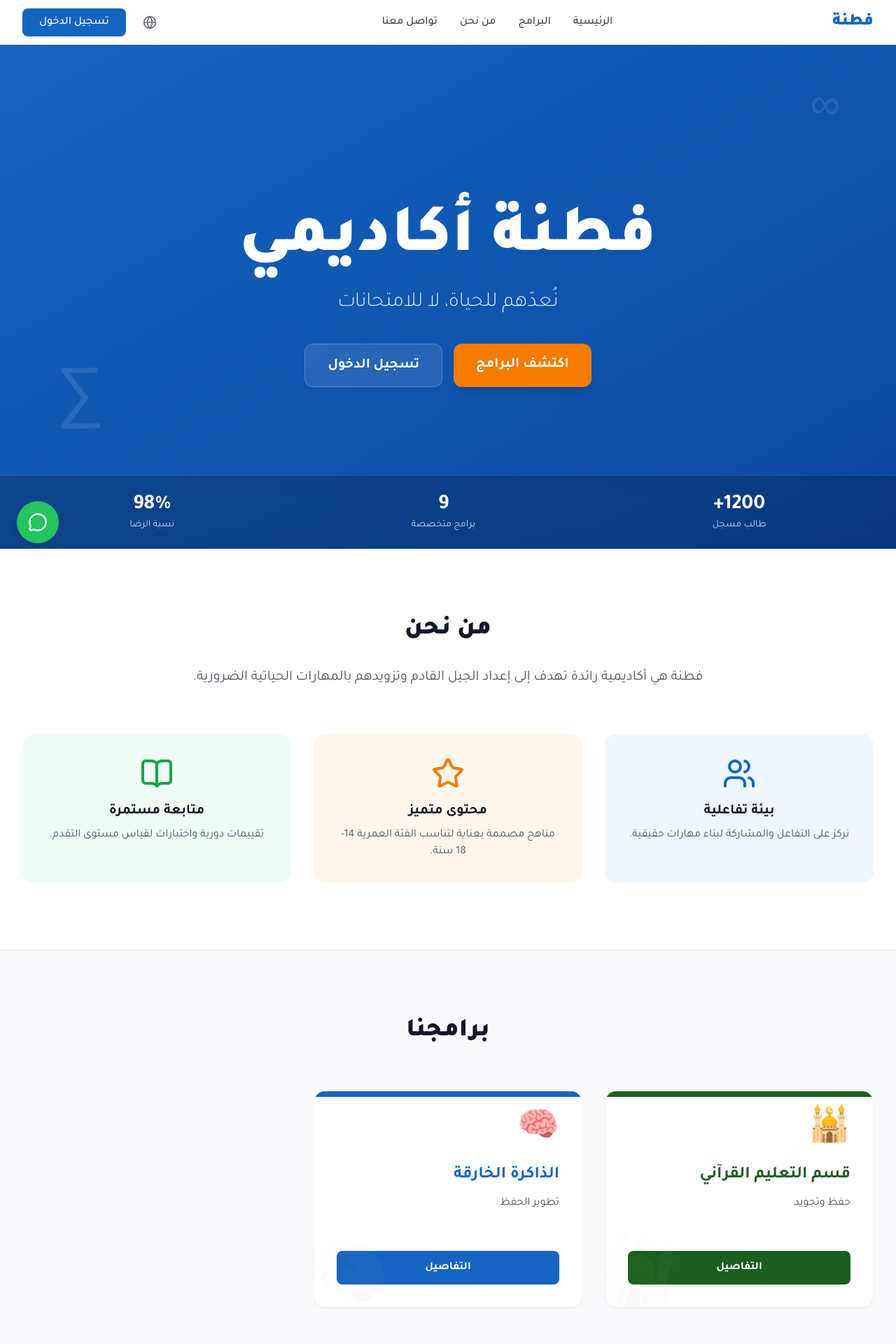
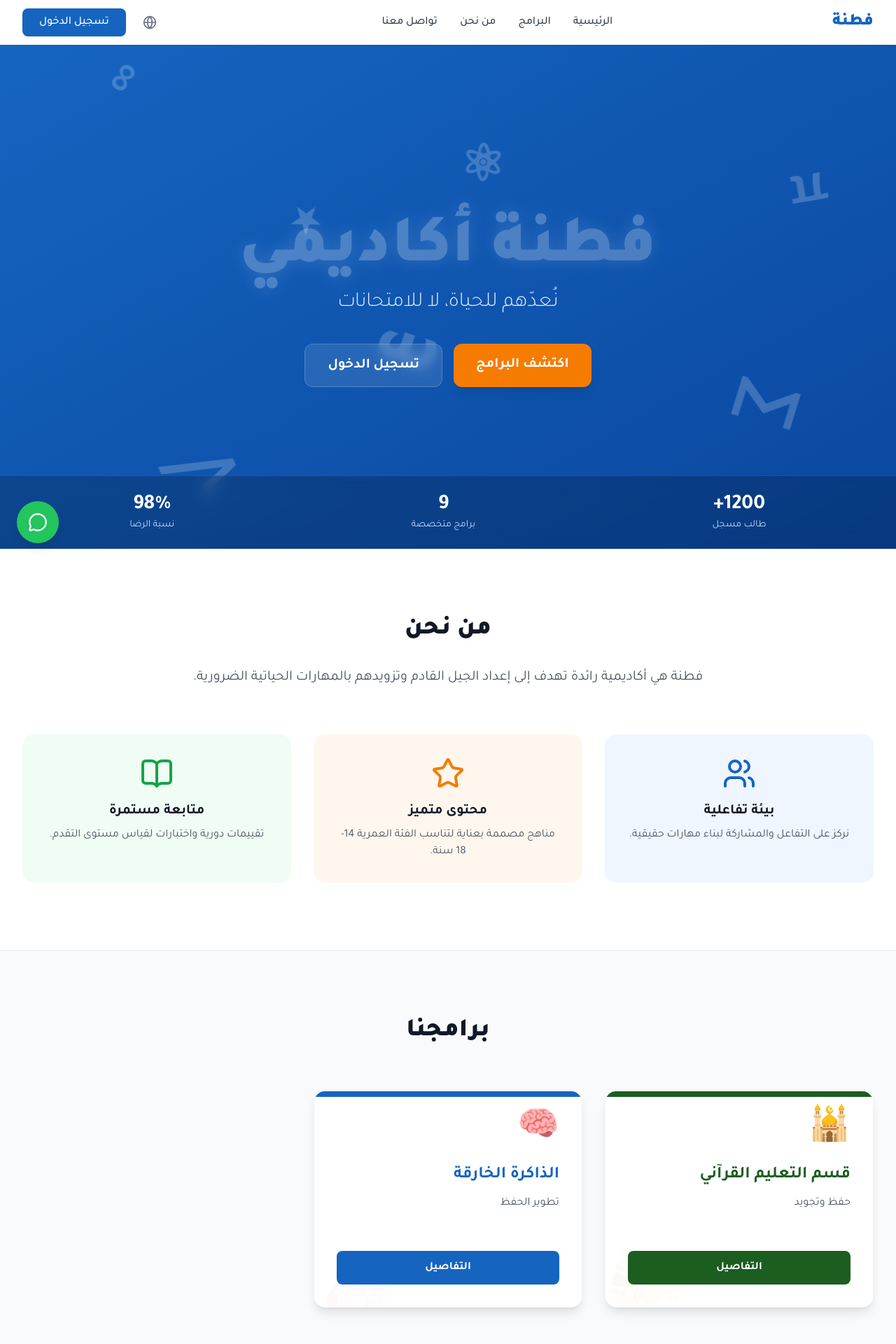
Before and after one commit to aymenbb7/fitna-frontend, a React (Vite) app: page / in a window 1280 px wide. Shown: the top 1920 px of the page at 70% size. Built offline with nearby package versions, Linux system fonts and the light colour scheme; no server answers.

Commit message:
Fix RTL switch, Navbar navigation, and upgrade animations

```diff
--- a/src/components/Layout.jsx
+++ b/src/components/Layout.jsx
@@ -1,5 +1,5 @@
-import React from 'react';
-import { Outlet, Link } from 'react-router-dom';
+import React, { useEffect } from 'react';
+import { Outlet, Link, useNavigate, useLocation } from 'react-router-dom';
 import { useTranslation } from 'react-i18next';
 import { Menu, Globe, MessageCircle } from 'lucide-react';
 import { SettingsContext } from '../context/SettingsContext';
@@ -8,10 +8,46 @@ const Layout = () => {
   const { t, i18n } = useTranslation();
   const { settings } = React.useContext(SettingsContext);
   const [mobileMenuOpen, setMobileMenuOpen] = React.useState(false);
+  const navigate = useNavigate();
+  const location = useLocation();
 
-  const toggleLanguage = () => {
+  useEffect(() => {
+    if (location.pathname === '/' && location.hash) {
+      const id = location.hash.replace('#', '');
+      setTimeout(() => {
+        const element = document.getElementById(id);
+        if (element) {
+          element.scrollIntoView({ behavior: 'smooth' });
+        }
+      }, 100);
+    }
+  }, [location]);
+
+  const handleLanguageToggle = () => {
     i18n.changeLanguage(i18n.language === 'ar' ? 'en' : 'ar');
-    document.documentElement.dir = i18n.language === 'ar' ? 'rtl' : 'ltr';
+    setMobileMenuOpen(false);
+  };
+
+  const handleNavClick = (id) => {
+    setMobileMenuOpen(false);
+    if (location.pathname !== '/') {
+      navigate(`/#${id}`);
+    } else {
+      const element = document.getElementById(id);
+      if (element) {
+        element.scrollIntoView({ behavior: 'smooth' });
+      }
+    }
+  };
+
+  const handleHomeClick = (e) => {
+    e.preventDefault();
+    setMobileMenuOpen(false);
+    if (location.pathname !== '/') {
+      navigate('/');
+    } else {
+      window.scrollTo({ top: 0, behavior: 'smooth' });
+    }
   };
 
   return (
@@ -21,19 +57,19 @@ const Layout = () => {
         <div className="max-w-7xl mx-auto px-4 sm:px-6 lg:px-8">
           <div className="flex justify-between h-16">
             <div className="flex items-center">
-              <Link to="/" className="text-2xl font-black text-primary">فطنة</Link>
+              <a href="/" onClick={handleHomeClick} className="text-2xl font-black text-primary">فطنة</a>
             </div>
 
             {/* Desktop Menu */}
             <div className="hidden md:flex items-center space-x-8 space-x-reverse">
-              <Link to="/" className="text-gray-700 hover:text-primary font-medium">{t('nav.home')}</Link>
-              <a href="#programs" className="text-gray-700 hover:text-primary font-medium">{t('nav.programs')}</a>
-              <a href="#about" className="text-gray-700 hover:text-primary font-medium">{t('nav.about')}</a>
-              <a href="#contact" className="text-gray-700 hover:text-primary font-medium">{t('nav.contact')}</a>
+              <a href="/" onClick={handleHomeClick} className="text-gray-700 hover:text-primary font-medium cursor-pointer">{t('nav.home')}</a>
+              <button onClick={() => handleNavClick('programs')} className="text-gray-700 hover:text-primary font-medium cursor-pointer">{t('nav.programs')}</button>
+              <button onClick={() => handleNavClick('about')} className="text-gray-700 hover:text-primary font-medium cursor-pointer">{t('nav.about')}</button>
+              <button onClick={() => handleNavClick('contact')} className="text-gray-700 hover:text-primary font-medium cursor-pointer">{t('nav.contact')}</button>
             </div>
 
             <div className="hidden md:flex items-center space-x-4 space-x-reverse">
-              <button onClick={toggleLanguage} className="p-2 text-gray-500 hover:text-primary rounded-full">
+              <button onClick={handleLanguageToggle} className="p-2 text-gray-500 hover:text-primary rounded-full">
                 <Globe size={20} />
               </button>
               <Link to="/login" className="px-6 py-2 bg-primary text-white font-medium rounded-lg shadow-sm hover:bg-primary-dark transition-colors">
@@ -54,11 +90,11 @@ const Layout = () => {
         {mobileMenuOpen && (
           <div className="md:hidden bg-white border-t">
             <div className="px-2 pt-2 pb-3 space-y-1">
-              <Link to="/" className="block px-3 py-2 text-gray-700 font-medium">{t('nav.home')}</Link>
-              <a href="#programs" className="block px-3 py-2 text-gray-700 font-medium">{t('nav.programs')}</a>
-              <a href="#about" className="block px-3 py-2 text-gray-700 font-medium">{t('nav.about')}</a>
-              <Link to="/login" className="block px-3 py-2 text-primary font-medium">{t('nav.login')}</Link>
-              <button onClick={toggleLanguage} className="block px-3 py-2 text-gray-500 w-full text-start">
+              <a href="/" onClick={handleHomeClick} className="block px-3 py-2 text-gray-700 font-medium cursor-pointer">{t('nav.home')}</a>
+              <button onClick={() => handleNavClick('programs')} className="block px-3 py-2 text-gray-700 font-medium w-full text-start cursor-pointer">{t('nav.programs')}</button>
+              <button onClick={() => handleNavClick('about')} className="block px-3 py-2 text-gray-700 font-medium w-full text-start cursor-pointer">{t('nav.about')}</button>
+              <Link to="/login" onClick={() => setMobileMenuOpen(false)} className="block px-3 py-2 text-primary font-medium">{t('nav.login')}</Link>
+              <button onClick={handleLanguageToggle} className="block px-3 py-2 text-gray-500 w-full text-start">
                 {i18n.language === 'ar' ? 'English' : 'عربي'}
               </button>
             </div>
--- a/src/i18n.js
+++ b/src/i18n.js
@@ -17,4 +17,13 @@ i18n
     }
   });
 
+i18n.on('languageChanged', (lng) => {
+  document.documentElement.dir = lng === 'ar' ? 'rtl' : 'ltr';
+  document.documentElement.lang = lng;
+});
+
+// Set initial dir
+document.documentElement.dir = i18n.language === 'ar' ? 'rtl' : 'ltr';
+document.documentElement.lang = i18n.language;
+
 export default i18n;
--- a/src/pages/public/Home.jsx
+++ b/src/pages/public/Home.jsx
@@ -29,27 +29,41 @@ const Home = () => {
     <div className="w-full">
       {/* 1. Hero Section */}
       <section className="relative h-[90vh] bg-gradient-to-br from-primary to-primary-dark overflow-hidden flex items-center justify-center text-white">
-        {/* Floating background symbols */}
-        <motion.div
-          animate={{ y: [0, -20, 0], rotate: [0, 5, 0] }}
-          transition={{ duration: 5, repeat: Infinity }}
-          className="absolute top-20 right-20 text-6xl opacity-10"
-        >
-          ∞
-        </motion.div>
-        <motion.div
-          animate={{ y: [0, 30, 0], rotate: [0, -10, 0] }}
-          transition={{ duration: 7, repeat: Infinity }}
-          className="absolute bottom-40 left-20 text-8xl opacity-10"
-        >
-          ∑
-        </motion.div>
+        {/* Fast-moving, energetic floating symbols */}
+        {[
+          { text: '∞', top: '10%', left: '10%', duration: 15, size: 'text-6xl', rotate: 360 },
+          { text: '∑', top: '70%', left: '80%', duration: 18, size: 'text-8xl', rotate: -360 },
+          { text: 'π', top: '30%', left: '85%', duration: 12, size: 'text-7xl', rotate: 180 },
+          { text: '√', top: '80%', left: '20%', duration: 20, size: 'text-9xl', rotate: -180 },
+          { text: '⚛', top: '20%', left: '50%', duration: 25, size: 'text-7xl', rotate: 360 },
+          { text: 'ع', top: '60%', left: '40%', duration: 16, size: 'text-8xl', rotate: -90 },
+          { text: '★', top: '40%', left: '30%', duration: 14, size: 'text-5xl', rotate: 360 },
+        ].map((sym, i) => (
+          <motion.div
+            key={i}
+            animate={{
+              y: [0, -60, 0],
+              x: [0, 40, 0],
+              rotate: [0, sym.rotate, 0]
+            }}
+            transition={{ duration: sym.duration, repeat: Infinity, ease: 'linear' }}
+            className={`absolute ${sym.size} opacity-20 font-black will-change-transform pointer-events-none`}
+            style={{ top: sym.top, left: sym.left }}
+          >
+            {sym.text}
+          </motion.div>
+        ))}
 
         <div className="z-10 text-center px-4 max-w-4xl mx-auto">
           <motion.h1
             initial={{ opacity: 0, y: 20 }}
-            animate={{ opacity: 1, y: 0 }}
-            className="text-6xl md:text-8xl font-black mb-6"
+            animate={{
+              opacity: 1,
+              y: 0,
+              textShadow: ["0px 0px 10px rgba(255,255,255,0.4)", "0px 0px 40px rgba(255,255,255,0.8)", "0px 0px 10px rgba(255,255,255,0.4)"]
+            }}
+            transition={{ duration: 2, repeat: Infinity }}
+            className="text-6xl md:text-8xl font-black mb-6 relative z-10"
           >
             {t('hero.title')}
           </motion.h1>
@@ -128,19 +142,42 @@ const Home = () => {
           <div className="text-center mb-16">
             <h2 className="text-4xl font-black text-gray-900">{t('modules.title')}</h2>
           </div>
-          <div className="grid md:grid-cols-2 lg:grid-cols-3 gap-8">
-            {modules.map((mod) => (
+          <div className="grid md:grid-cols-2 lg:grid-cols-3 gap-8 perspective-[2000px]">
+            {modules.map((mod, index) => (
               <motion.div
-                whileHover={{ y: -5 }}
+                initial={{ opacity: 0, y: 50 }}
+                whileInView={{ opacity: 1, y: 0 }}
+                viewport={{ once: true, margin: "-100px" }}
+                transition={{ duration: 0.5, delay: index * 0.1 }}
+                whileHover={{ scale: 1.05, rotateX: 5, rotateY: -5, z: 50 }}
                 key={mod.slug}
-                className="bg-white rounded-2xl shadow-sm border border-gray-100 overflow-hidden relative group"
+                className="bg-white rounded-2xl shadow-lg border border-gray-100 overflow-hidden relative group transform-gpu will-change-transform"
+                style={{ transformStyle: "preserve-3d" }}
               >
+                {/* Glowing Border effect */}
+                <div
+                  className="absolute inset-0 opacity-0 group-hover:opacity-100 transition-opacity duration-300 pointer-events-none"
+                  style={{ boxShadow: `inset 0 0 30px ${mod.color_primary}40` }}
+                />
+
+                {/* Subtle animated gradient background */}
+                <div
+                  className="absolute inset-0 opacity-0 group-hover:opacity-10 transition-opacity duration-500 pointer-events-none"
+                  style={{ background: `radial-gradient(circle at center, ${mod.color_primary} 0%, transparent 70%)` }}
+                />
+
                 <div
                   className="h-2 absolute top-0 w-full"
                   style={{ backgroundColor: mod.color_primary }}
                 />
-                <div className="p-8">
-                  <div className="text-5xl mb-6">{mod.icon}</div>
+                <div className="p-8 relative z-10">
+                  <motion.div
+                    animate={{ y: [0, -10, 0] }}
+                    transition={{ duration: 3, repeat: Infinity, ease: 'easeInOut' }}
+                    className="text-5xl mb-6 inline-block transform-gpu"
+                  >
+                    {mod.icon}
+                  </motion.div>
                   <h3 className="text-2xl font-bold mb-3" style={{ color: mod.color_primary }}>{mod.name}</h3>
                   <p className="text-gray-600 mb-8 min-h-[3rem]">{mod.description}</p>
 
@@ -155,9 +192,13 @@ const Home = () => {
                   </div>
                 </div>
                 {/* Subtle background symbol */}
-                <div className="absolute -bottom-4 -left-4 text-8xl opacity-[0.03] rotate-12 pointer-events-none transition-transform group-hover:scale-110">
+                <motion.div
+                  animate={{ rotate: 360 }}
+                  transition={{ duration: 20, repeat: Infinity, ease: 'linear' }}
+                  className="absolute -bottom-4 -left-4 text-8xl opacity-[0.03] pointer-events-none transition-transform group-hover:scale-125 transform-gpu"
+                >
                   {mod.icon}
-                </div>
+                </motion.div>
               </motion.div>
             ))}
           </div>
```
